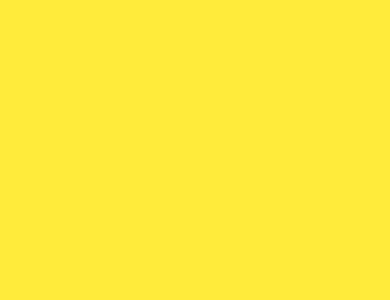
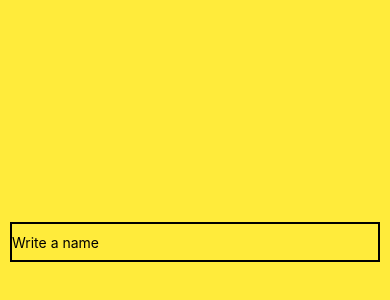
Before and after one commit to guluutku/React_Native_ile_Mobil_Uygulama_Gelistirme_ve_MobX, a React Native app: screen / in a window 390 px wide. Shown: the part 180-480 px from the top of the page. Built offline with nearby package versions, Linux system fonts and the light colour scheme.

Commit message:
Text Input

```diff
--- a/App.js
+++ b/App.js
@@ -1,4 +1,3 @@
-/* eslint-disable react-native/no-inline-styles */
 /**
  * Sample React Native App
  * https://github.com/facebook/react-native
@@ -10,9 +9,8 @@ import React, { Component } from 'react';
 import {
   StyleSheet,
   View,
-  Image,
+  TextInput,
   Text,
-  TouchableOpacity,
 } from 'react-native';
 
 /*
@@ -25,15 +23,29 @@ import {
 
 class App extends Component {
 
-  _onPressButton = () => {
-    // eslint-disable-next-line no-alert
-    alert('Opacity');
+  state = {
+    name: '',
+  };
+
+  _onChangeText = text => {
+    this.setState({
+      name: text,
+    });
   };
 
   render() {
+    const { name } = this.state;
     return (
       <View style={[styles.container]} >
-
+        <Text>{name}</Text>
+        <TextInput
+          value={name}
+          keyboardAppearance="dark"
+          keyboardType="email-address"
+          placeholder="Write a name"
+          onChangeText={this._onChangeText}
+          style={styles.myInput}
+        />
       </View >
     );
   }
@@ -45,7 +57,14 @@ const styles = StyleSheet.create({
     backgroundColor: '#FFEB3B',
     flex: 1,
     justifyContent: 'center',
-    alignContent: 'center',
+    alignItems: 'center',
+    paddingHorizontal: 10,
+  },
+  myInput: {
+    width: '100%',
+    height: 40,
+    borderWidth: 2,
+    borderColor: 'black',
   },
 });
 
```
